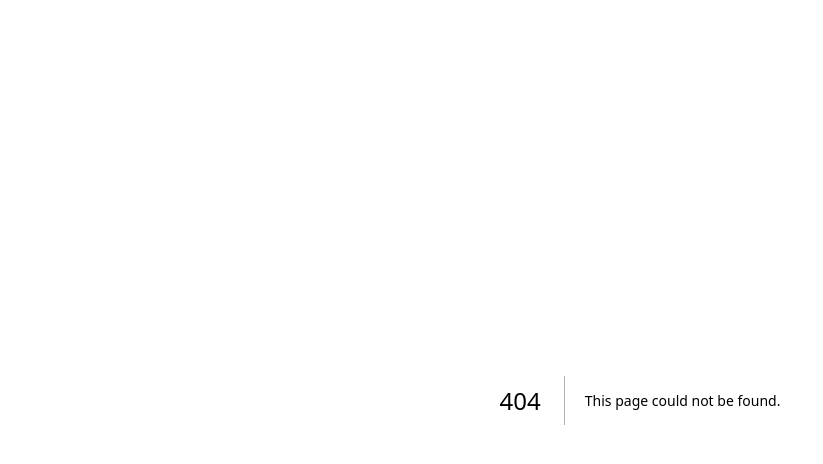
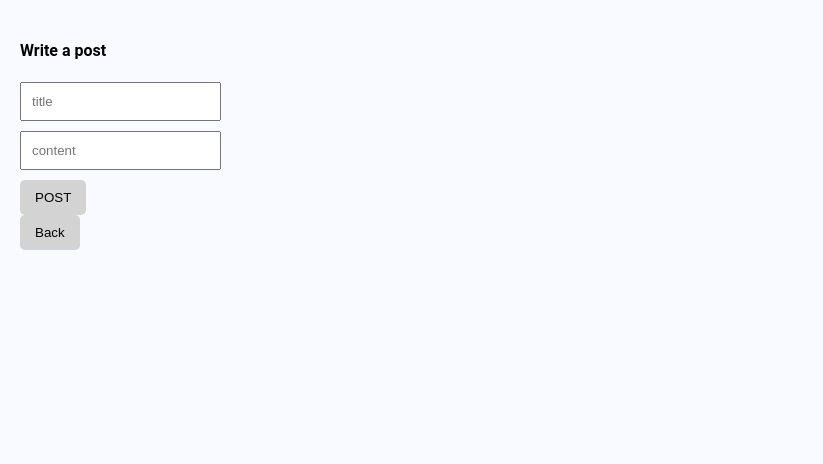
Before and after one commit to dbwhdtjr0457/coding_apple, a Next.js app in the folder Next.js/forum/: page /write in a window 1280 px wide. Before the commit this address had no page. Shown: the top 464 px of the page, without its empty margins (0-823 px from the left). Built offline with nearby package versions, Linux system fonts and the light colour scheme.

Commit message:
20250124: 글 작성 및 db 추가

```diff
--- a/Next.js/forum/app/globals.css
+++ b/Next.js/forum/app/globals.css
@@ -9,6 +9,7 @@ body {
   background: rgb(249, 250, 255);
   padding: 10px;
 }
+
 .list-item {
   background: white;
   border-radius: 10px;
@@ -40,3 +41,21 @@ body {
   color: grey;
   margin: 5px 0px;
 }
+
+.p-20 {
+  padding: 20px;
+}
+
+input {
+  box-sizing: border-box;
+  padding: 10px;
+  display: block;
+  margin-bottom: 10px;
+}
+
+button {
+  padding: 10px 15px;
+  background: lightgray;
+  border: none;
+  border-radius: 5px;
+}
--- a/Next.js/forum/app/list/page.tsx
+++ b/Next.js/forum/app/list/page.tsx
@@ -1,5 +1,6 @@
 import connectDB from "@/util/database";
 import ListNode from "./ListNode";
+import Link from "next/link";
 
 export default async function Home() {
   const client = await connectDB;
@@ -18,6 +19,9 @@ export default async function Home() {
           />
         );
       })}
+      <Link href="/write">
+        <button className="write-button">Write</button>
+      </Link>
     </div>
   );
 }
--- /dev/null
+++ b/Next.js/forum/app/write/page.tsx
@@ -0,0 +1,17 @@
+import Link from "next/link";
+
+export default function Write() {
+  return (
+    <div className="p-20">
+      <h4>Write a post</h4>
+      <form action="/api/post/new" method="POST">
+        <input type="text" name="title" placeholder="title" />
+        <input type="text" name="content" placeholder="content" />
+        <button type="submit">POST</button>
+      </form>
+      <Link href="/list">
+        <button>Back</button>
+      </Link>
+    </div>
+  );
+}
--- /dev/null
+++ b/Next.js/forum/pages/api/post/new.tsx
@@ -0,0 +1,29 @@
+import connectDB from "@/util/database";
+
+export default async function handler(req: any, res: any) {
+  const client = await connectDB;
+  const db = client.db("forum");
+
+  if (req.method === "GET") {
+    let result = await db.collection("post").find().toArray();
+    return res.status(200).json(result);
+  }
+
+  if (req.method === "POST") {
+    const { title, content } = req.body;
+
+    if (!title || !content) {
+      return res.status(400).json({ error: "missing title or content" });
+    }
+
+    try {
+      const postResult = await db
+        .collection("post")
+        .insertOne({ title, content });
+      console.log(postResult);
+      return res.status(200).redirect("/list");
+    } catch (error) {
+      return res.status(500).json({ error: "db error" });
+    }
+  }
+}
--- /dev/null
+++ b/Next.js/forum/pages/api/time.tsx
@@ -0,0 +1,4 @@
+export default function Time(req: any, res: any) {
+  const time = new Date().toLocaleTimeString();
+  return res.status(200).json({ time });
+}
--- a/Next.js/forum/tsconfig.json
+++ b/Next.js/forum/tsconfig.json
@@ -20,7 +20,8 @@
     ],
     "paths": {
       "@/*": ["./*"]
-    }
+    },
+    "declaration": true
   },
   "typeRoots": ["./src/types", "./node_modules/@types"],
   "include": [
```
Also changed, not shown: Next.js/forum/global.d.ts (renamed from Next.js/forum/src/type/global.d.ts).
